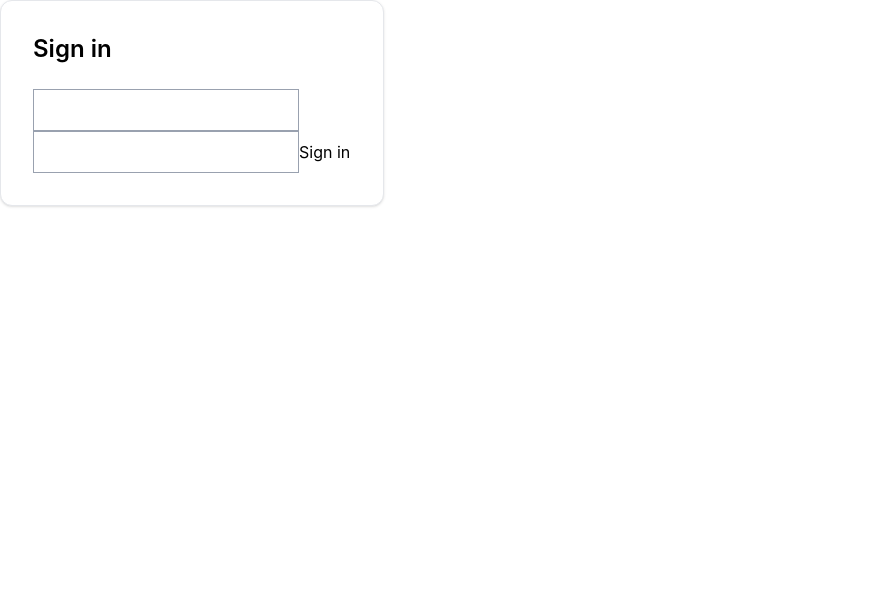
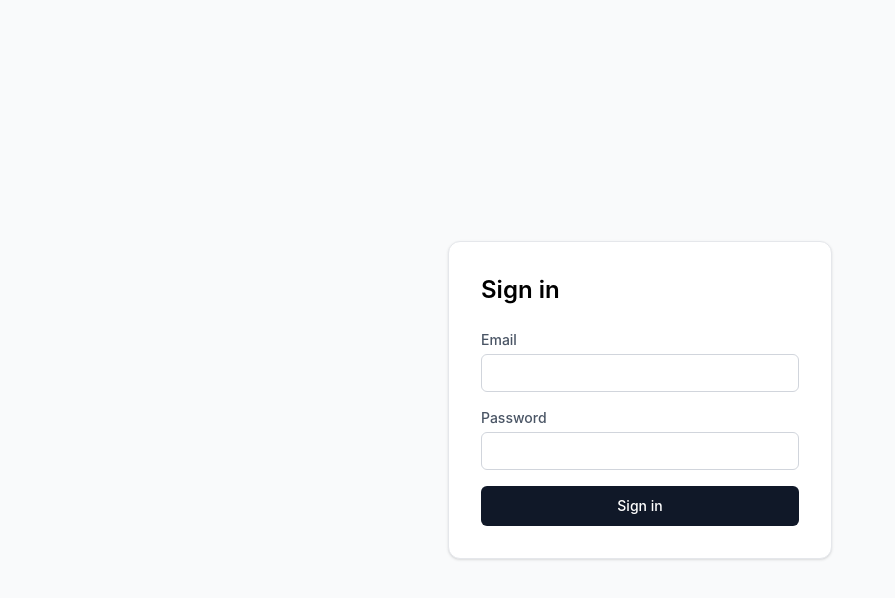
Before and after one commit to shria01/stock-etl-pipeline, a React app in the folder frontend/: page / in a window 1280 px wide. Shown: the top 598 px of the page, without its empty margins (0-895 px from the left). Built offline with nearby package versions, Linux system fonts and the light colour scheme; no server answers; the HTML template or start-up script is replaced by a standard one.

Commit message:
feat: login styled

```diff
--- a/frontend/src/App.jsx
+++ b/frontend/src/App.jsx
@@ -5,7 +5,7 @@ function App() {
   const [token, setToken] = useState('');
   if (!token) {
     return (
-      <div>
+      <div className="min-h-screen flex items-center justify-center bg-gray-50">
         <LoginForm onLoginSuccess={receivedToken => setToken(receivedToken)} />
       </div>
     );
--- a/frontend/src/LoginForm.jsx
+++ b/frontend/src/LoginForm.jsx
@@ -30,21 +30,36 @@ function LoginForm({onLoginSuccess}){
     return (
         <form onSubmit={handleSubmit} className="w-full max-w-sm bg-white border border-gray-200 rounded-xl shadow-sm p-8">
             <h2 className="text-2xl font-semibold mb-6">Sign in</h2>
+            <div className="mb-4">
+                <label className="block text-sm font-medium text-gray-600 mb-1">Email</label>
                 <input type="email"
                     value={email}
                     onChange={e => setEmail(e.target.value)}
-                className="border border-gray-400 p-2"
+                    className="w-full border border-gray-300 rounded-md px-3 py-2 text-sm focus:outline-none focus:ring-2 focus:ring-green-600/30 focus:border-green-600"
                 />
+            </div>
+
+            <div className="mb-4">
+                <label className="block text-sm font-medium text-gray-600 mb-1">Password</label>
                 <input type="password"
                     value={password}
-                onChange={(e) => setPassword(e.target.value)}
-                className="border border-gray-400 p-2"
+                    onChange={e => setPassword(e.target.value)}
+                    className="w-full border border-gray-300 rounded-md px-3 py-2 text-sm focus:outline-none focus:ring-2 focus:ring-green-600/30 focus:border-green-600"
                 />
-            {error && <p>{error}</p>}
-            <button type="submit">Sign in</button>
+            </div>
+
+            {error && (
+                <div className="mb-4 text-sm text-red-700 bg-red-50 border border-red-200 rounded px-3 py-2">
+                    {error}
+                </div>
+            )}
+
+            <button type="submit" className="w-full bg-gray-900 text-white rounded-md py-2.5 text-sm font-medium hover:bg-green-700 transition-colors">
+                Sign in
+            </button>
         </form>
 
     );
 }
-console.log(import.meta.env.VITE_API_URL)
+
 export default LoginForm;
```
Lines whose indentation alone changed are shown as unchanged.
